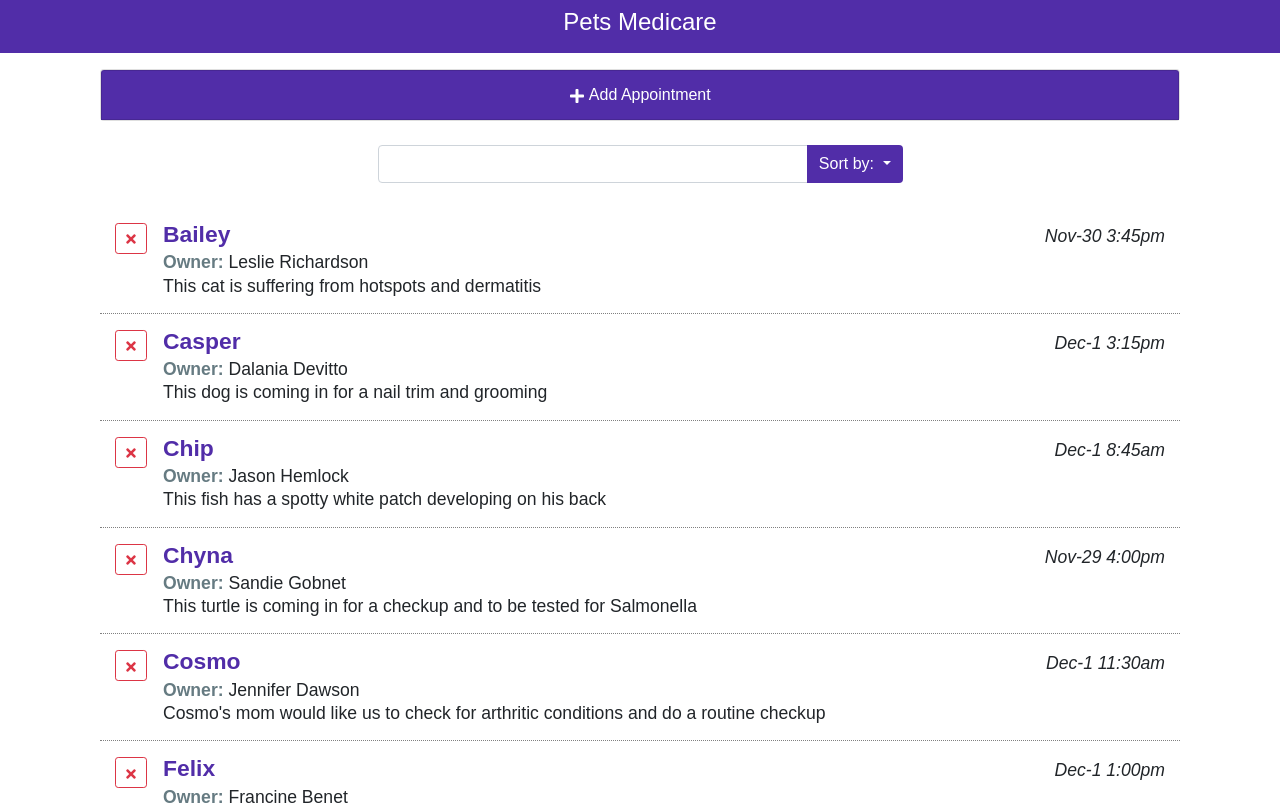
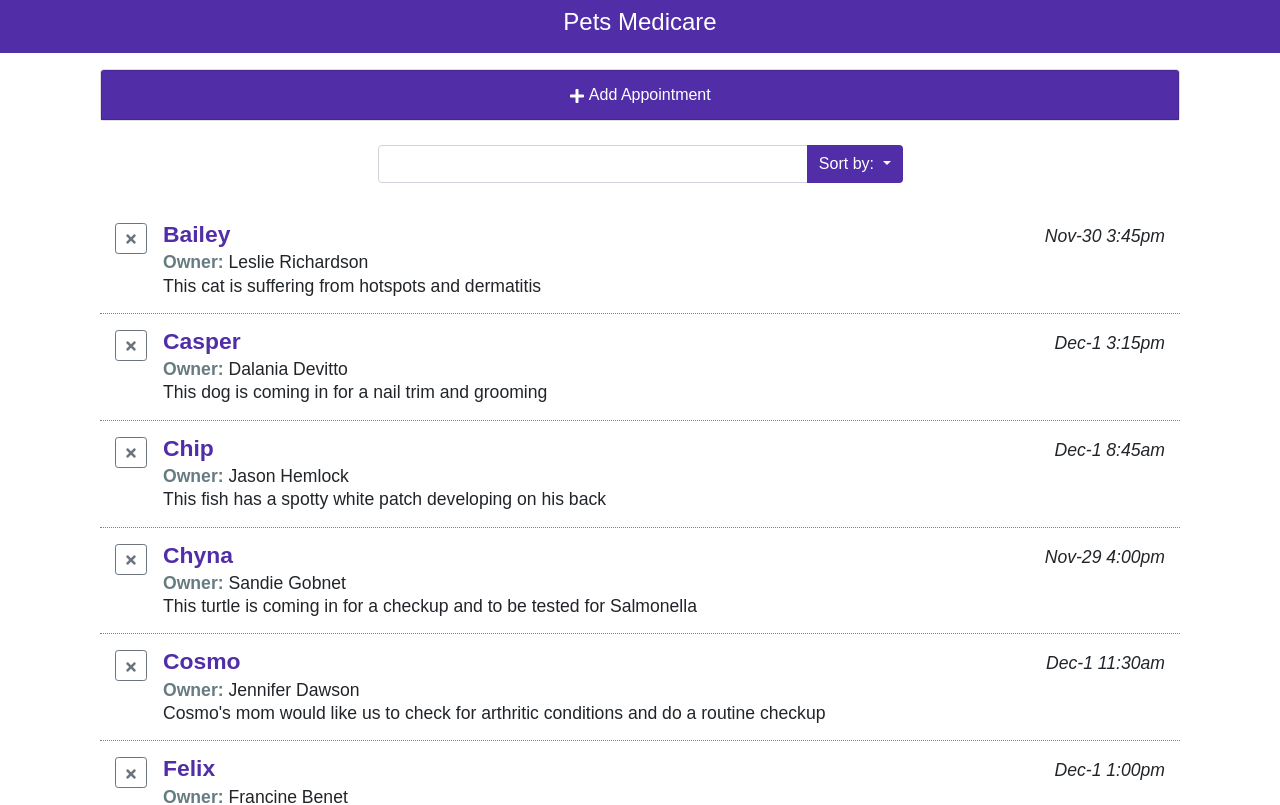
Before and after one commit to icebox827/appointments-manager, a React (Create React App) app: page / in a window 1280 px wide. Shown: the top 805 px of the page. Built offline with nearby package versions, Linux system fonts and the light colour scheme; a web font is replaced by a local one.

Commit message:
style: Change the color of the cross icons to gray

```diff
--- a/src/components/ListAppointments.js
+++ b/src/components/ListAppointments.js
@@ -9,7 +9,7 @@ class ListAppointments extends Component {
         {this.props.appointments.map(item => (
           <div className="pet-item col media py-3" key={item.aptId}>
             <div className="mr-3">
-              <button className="pet-delete btn btn-sm btn-outline-danger" onClick={() => this.props.deleteAppointment(item)} >
+              <button className="pet-delete btn btn-sm btn-outline-secondary" onClick={() => this.props.deleteAppointment(item)} >
                 <FaTimes />
               </button>
             </div>
```
